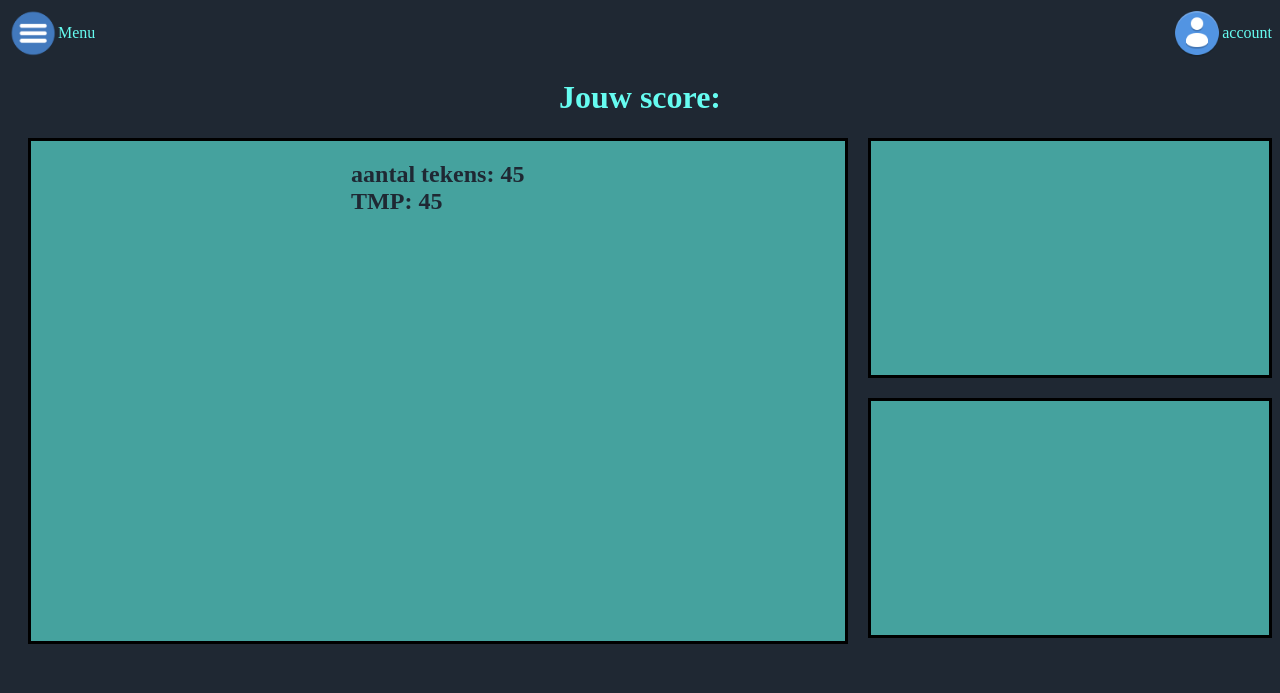
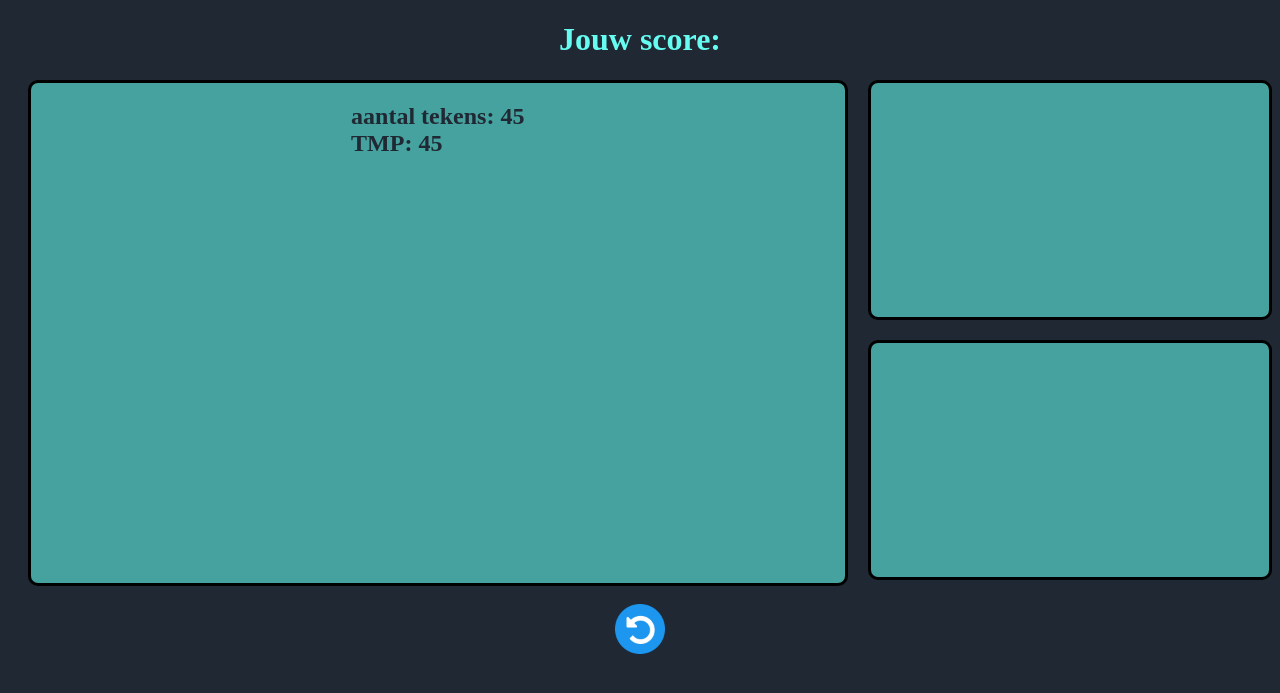
Before and after one commit to Ahmed-Farsi/CodeRacer, a PHP site: page /end_page.php in a window 1280 px wide. Shown: the top 693 px of the page. Run offline with PHP 8.4, Linux system fonts and the light colour scheme.

Commit message:
Uitwerking van de exercise

```diff
--- a/berekening.php
+++ b/berekening.php
@@ -11,6 +11,4 @@ $aantal_tekens = strlen($tekens);
 $tijd = 60;//seconds
 $berekening = $aantal_tekens/$tijd*60;
 $TMP = round($berekening, 0);
-
-
 ?>
--- a/css/end.css
+++ b/css/end.css
@@ -2,10 +2,9 @@ body {
     background-color: #1F2833;
 }
 
-.top {
+.reset {
     display: flex;
-    flex-direction: row;
-    justify-content: space-between;
+    justify-content: center;
 }
 
 .mid , .menu , .user{
@@ -18,7 +17,7 @@ body {
     justify-content: center;
 }
 
-.top , .title {
+.reset , .title {
     color: #66FCF1;
 }
 
@@ -64,3 +63,7 @@ img {
     height: 50px;
     margin:10x;
 }
+
+div {
+    border-radius: 10px;
+}
--- a/end_page.php
+++ b/end_page.php
@@ -8,17 +8,6 @@
     <title>Results</title>
 </head>
 <body>
-    <!-- top -->
-    <div class="top">
-        <div class="menu">
-            <img src="icon/menu.png">
-            <p>Menu<p>
-        </div>
-        <div class="user">
-            <img src="icon/usericon.png">
-            <p>account</p>
-        </div>
-    </div>
     <?php
     include 'berekening.php';
     ?>
@@ -41,5 +30,10 @@
             </div>
         </div>
     </div>
+    <br>
+    <!-- top -->
+    <div class="reset">
+        <a href="index.html"><img src="icon/reset.png"></a>
+    </div>
 </body>
 </html>
--- a/script.js
+++ b/script.js
@@ -27,7 +27,7 @@ codeInputElement.addEventListener('input', () => {
 })
 
 function newPage() {
-    window.location.pathname = '/lol.php'
+    window.location.pathname = '/end_page.php'
 }
 
 fetch('code.txt')
```
Also changed, not shown: icon/reset.png (added).
